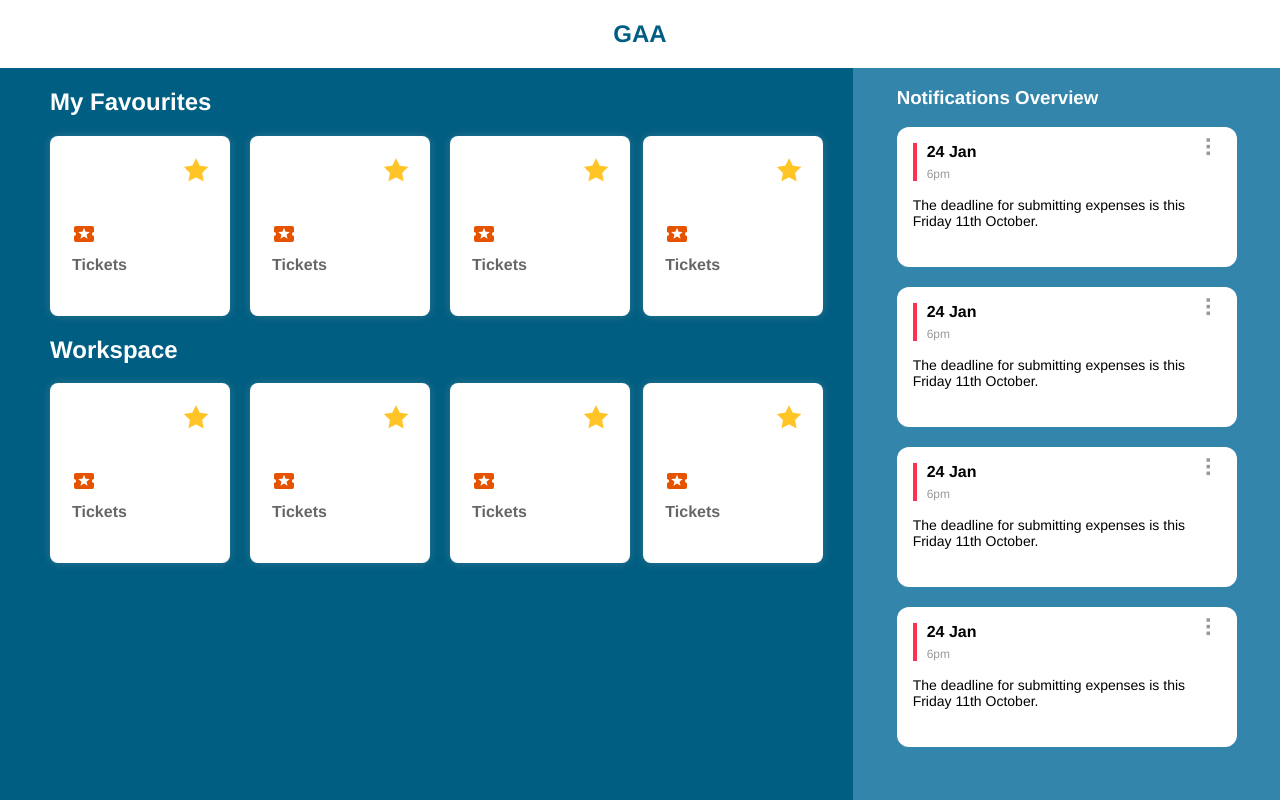
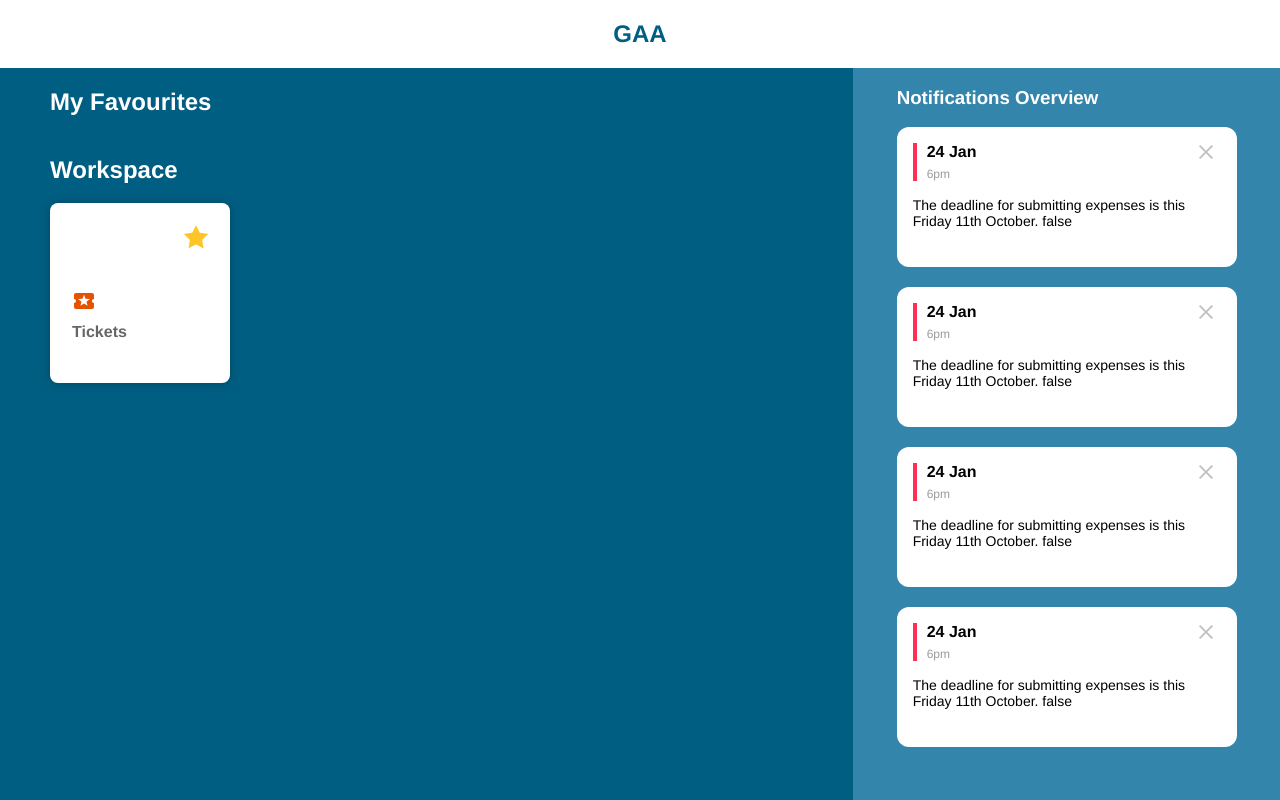
Before and after one commit to theTiv/Club-Dashboard, a Vue app: page / in a window 1280 px wide. Built offline with nearby package versions, Linux system fonts and the light colour scheme.

Commit message:
Added child to parent communication with emit, animated close

```diff
--- a/src/components/Card/Card.vue
+++ b/src/components/Card/Card.vue
@@ -63,50 +63,28 @@ a {
 }
 
 .card {
+  // animation: animate 5s;
   box-sizing: border-box;
   height: 180px;
   width: 180px;
   min-width: 180px;
   background-color: white;
   border-radius: 8px;
-  box-shadow: 0 0 10px 0 rgba(186, 186, 186, 0.25);
+  box-shadow: 0 0 10px 0 rgba(0, 0, 0, 0.25);
   color: black;
   display: flex;
   flex-direction: column;
   padding: 22px;
   margin-right: 10px;
-}
-
-.card.right {
   transition: 0.5s;
-  z-index: 2;
-}
-
-.card.right:hover {
-  z-index: 2;
-  transition: 0.5s;
-}
-
-.card.left {
-  position: absolute;
-  top: 0;
-  right: 0;
-  width: 180px;
   z-index: 1;
-  transition: 0.5s;
-}
-
-.card.left:hover {
-  position: absolute;
-  top: 0;
-  right: 0;
-  transition: 0.5s;
-  z-index: 2;
 }
 
 .card:hover {
   width: 390px;
   transition: 0.5s;
+  box-shadow: 0 0 10px 0 rgba(0, 0, 0, 0.5);
+  z-index: 2;
 }
 
 .card .card__favourite {
@@ -171,12 +149,17 @@ a {
   }
 }
 
-@keyframes fadeout {
-  from {
+@keyframes animate {
+  0% {
+    opacity: 0;
+    z-index: 2;
+  }
+  99% {
     opacity: 1;
+    z-index: 2;
   }
-  to {
-    opacity: 0;
+  100% {
+    z-index: 1;
   }
 }
 </style>
--- a/src/components/Notifications/Date/Date.vue
+++ b/src/components/Notifications/Date/Date.vue
@@ -12,8 +12,12 @@
 <style>
 
 .date__wrapper {
-    border-left: 4px solid #FF3052;
-    padding-left: 10px;
+  border-left: 4px solid #FF3052;
+  padding-left: 10px;
+}
+
+.active .date__wrapper {
+  border-left: 4px solid rgba(40,40,40, 0.4);
 }
 
 .date__day-month {
@@ -21,6 +25,10 @@
   font-weight: 600;
   color: black;
   text-align: left;
+}
+
+.active .date__day-month {
+  color: rgba(0,0,0, 0.4);
 }
 
 .date__time {
@@ -31,4 +39,5 @@
   margin-top: 6px;
 }
 
+
 </style>
--- a/src/components/Notifications/Notification/Notification.vue
+++ b/src/components/Notifications/Notification/Notification.vue
@@ -1,11 +1,11 @@
 <template>
-  <div class="notification__container">
+  <div class="notification__container" :class="{ active: isActive }" >
     <div class="notification__details-container">
         <Date />
-        <Close />
+        <Close @NotificationMinimized="isActive = $event"/>
     </div>
     <div class="notification__article">
-        The deadline for submitting expenses is this Friday 11th October.
+        The deadline for submitting expenses is this Friday 11th October. {{isActive}}
     </div>
   </div>
 </template>
@@ -18,8 +18,13 @@ export default {
   components: {
     Date,
     Close
+  },
+  data() {
+    return {
+        isActive: false
+    }
   }
-};
+}
 </script>
 
 <style>
@@ -33,6 +38,15 @@ export default {
   color: black;
   padding: 16px;
   margin-bottom: 20px;
+  overflow: hidden;
+    transition: 0.5s;
+}
+
+.active {
+  height: 70px;
+  transition: 0.5s;
+  color:rgba(255,255,255, 0.4);
+  background-color: #ccc;
 }
 
 .notification__details-container {
--- a/src/components/UI/Buttons/Close/Close.vue
+++ b/src/components/UI/Buttons/Close/Close.vue
@@ -1,16 +1,30 @@
 <template>
     <div class="close__wrapper">
-        <div class="close__button"></div>
+        <div class="close__button" :class="{ clicked: isActive }" @click="toggleClass"></div>
     </div>
 </template>
 
 <script>
-
+export default {
+  data() {
+    return {
+        isActive: false
+    }
+  },
+  methods: {
+    toggleClass(){
+       this.isActive = !this.isActive
+       this.$emit('NotificationMinimized', this.isActive)
+    }
+   }
+};
 </script>
 
-<style>
+<style scoped lang="less">
+@import "../../../../less/vars.less";
+@import "../../../../less/mixins.less";
 
-.close__wrapper {
+/* .close__wrapper {
     margin-top: -8px;
 }
 
@@ -18,6 +32,47 @@
     content: '\2807';
     font-size: 24px;
     color:rgba(0,0,0, 0.4);
+} */
+
+.close__wrapper {
+    position: relative;
+}
+
+.close__button {
+  position: absolute;
+  width: 16px;
+  height: 16px;
+  opacity: 0.3;
+  top: 0;
+  right: 0;
+  transition: 0.5s;
+}
+.close__button:hover {
+  opacity: 1;
+}
+
+.close__button:before, .close__button:after {
+  position: absolute;
+  left: 0px;
+  content: ' ';
+  height: 18px;
+  width: 2px;
+  background-color: #333;
+}
+.close__button:before {
+  transform: rotate(45deg);
+  transition: 0.5s;
+}
+.close__button:after {
+  transform: rotate(-45deg);
+  transition: 0.5s;
+}
+
+.clicked {
+    &:before, &:after {
+    transform: rotate(90deg);
+    transition: 0.5s;
+  }
 }
 
 </style>
--- a/src/components/Workspace/Workspace.vue
+++ b/src/components/Workspace/Workspace.vue
@@ -6,10 +6,6 @@
           <h2 class="workspace__title">My Favourites</h2>
         </header>
         <section class="workspace__content">
-          <Card direction="right" />
-          <Card direction="right" />
-          <Card direction="right" />
-          <Card direction="left" />
         </section>
       </div>
       <div class="workspace__sections">
@@ -17,10 +13,8 @@
           <h2 class="workspace__header">Workspace</h2>
         </header>
         <section class="workspace__content">
-          <Card direction="right" />
-          <Card direction="right" />
-          <Card direction="right" />
-          <Card direction="left" />
+          <!-- <Card v-for="section in sections" :key="section"></Card> -->
+          <Card />
         </section>
       </div>
     </div>
@@ -51,13 +45,19 @@ export default {
 }
 
 .workspace__content {
-  display: grid;
+  /* display: grid;
   width: 100%;
   grid-template-columns: repeat(4, 1fr);
   align-content: space-around;
   justify-content: space-between;
   grid-gap: 10px;
   color: #444;
-  position: relative;
+  position: relative; */
+  max-width: 1200px;
+  margin: 0 auto;
+  display: grid;
+   position: relative;
+  grid-gap: 10px;
+  grid-template-columns: repeat(auto-fit, minmax(180px, 1fr));
 }
 </style>
```
Also changed, not shown: src/assets/logo.svg (added).
